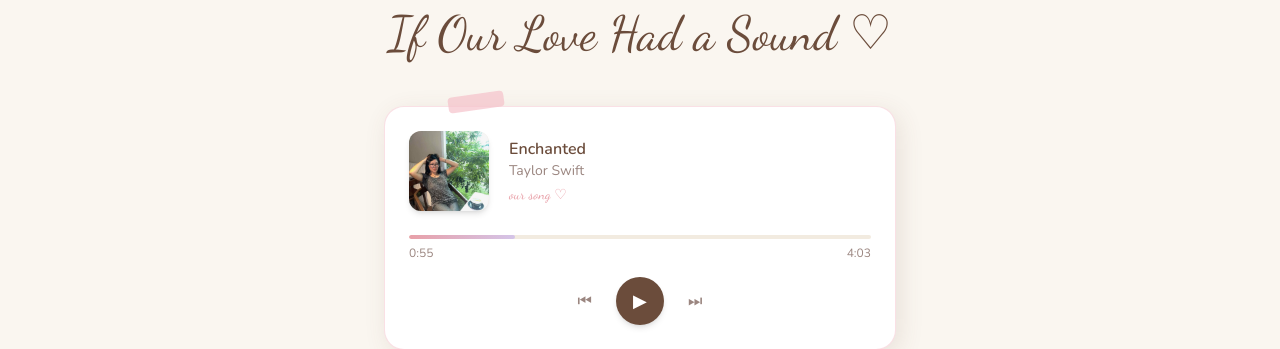
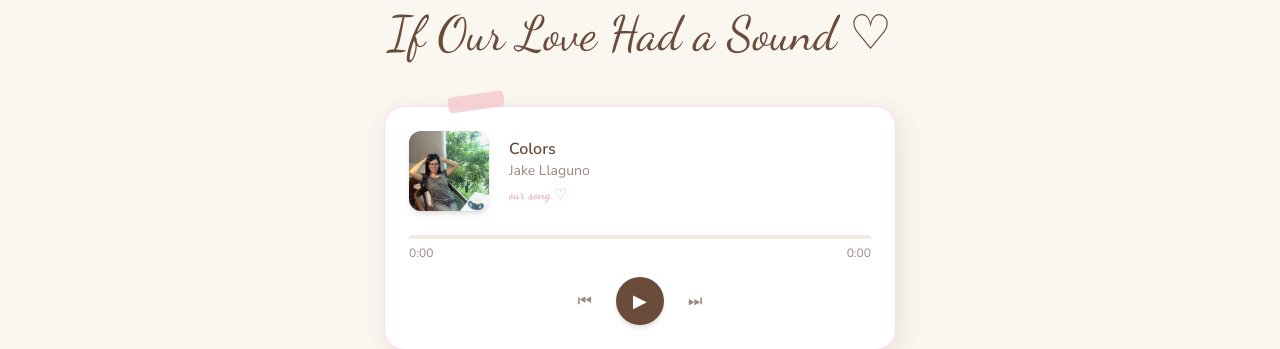
Before and after one commit to Kayden-ken/best-moments-of-our-life, a React (Vite) app: page / in a window 1280 px wide. Shown: the part 6400-6749 px from the top of the page. Built offline with nearby package versions, Linux system fonts and the light colour scheme; the HTML template or start-up script is replaced by a standard one.

Commit message:
Add working music player

```diff
--- a/src/App.tsx
+++ b/src/App.tsx
@@ -9,6 +9,7 @@
 import photo_nightout from "@/imports/b65bda61-4da2-4c81-9c33-f09565e37ea9.jpg";
 import photo_food from "@/imports/1d05adb2-d464-4ec0-bdfd-497deffc9d1f.jpg";
 import photo_plaza from "@/imports/7b357d5d-7c32-48d1-b440-92c75b73db12.jpg";
+import song_colors from "@/imports/colors.mp3";
 
 // ─── Decorative SVGs ────────────────────────────────────────────────
 function Heart({ size = 16, className = "", style }: { size?: number; className?: string; style?: React.CSSProperties }) {
@@ -562,24 +563,83 @@
 // ─── Music Player ─────────────────────────────────────────────────────
 function MusicPlayer() {
   const [playing, setPlaying] = useState(false);
-  const [progress, setProgress] = useState(23);
-  const timerRef = useRef<ReturnType<typeof setInterval> | null>(null);
+  const [progress, setProgress] = useState(0);
+  const [duration, setDuration] = useState(0);
+  const [currentTime, setCurrentTime] = useState(0);
+  const audioRef = useRef<HTMLAudioElement | null>(null);
 
   useEffect(() => {
+    const audio = audioRef.current;
+    if (!audio) return;
+
+    const handleLoadedMetadata = () => {
+      setDuration(audio.duration);
+    };
+
+    const handleTimeUpdate = () => {
+      setCurrentTime(audio.currentTime);
+      if (audio.duration) {
+        setProgress((audio.currentTime / audio.duration) * 100);
+      }
+    };
+
+    const handleEnded = () => {
+      setPlaying(false);
+      setCurrentTime(0);
+      setProgress(0);
+      audio.currentTime = 0;
+    };
+
+    audio.addEventListener("loadedmetadata", handleLoadedMetadata);
+    audio.addEventListener("timeupdate", handleTimeUpdate);
+    audio.addEventListener("ended", handleEnded);
+
+    return () => {
+      audio.removeEventListener("loadedmetadata", handleLoadedMetadata);
+      audio.removeEventListener("timeupdate", handleTimeUpdate);
+      audio.removeEventListener("ended", handleEnded);
+    };
+  }, []);
+
+  const togglePlay = async () => {
+    const audio = audioRef.current;
+    if (!audio) return;
+
     if (playing) {
-      timerRef.current = setInterval(() => {
-        setProgress(p => p >= 100 ? (setPlaying(false), 0) : p + 0.3);
-      }, 200);
+      audio.pause();
+      setPlaying(false);
     } else {
-      if (timerRef.current) clearInterval(timerRef.current);
+      try {
+        await audio.play();
+        setPlaying(true);
+      } catch (error) {
+        console.error("Audio playback failed:", error);
+      }
     }
-    return () => { if (timerRef.current) clearInterval(timerRef.current); };
-  }, [playing]);
+  };
 
-  const toTime = (pct: number) => {
-    const total = 243;
-    const secs = Math.floor((pct / 100) * total);
-    return `${Math.floor(secs / 60)}:${String(secs % 60).padStart(2, "0")}`;
+  const seek = (seconds: number) => {
+    const audio = audioRef.current;
+    if (!audio || !Number.isFinite(audio.duration)) return;
+
+    audio.currentTime = Math.max(
+      0,
+      Math.min(audio.currentTime + seconds, audio.duration)
+    );
+  };
+
+  const seekToPercentage = (percentage: number) => {
+    const audio = audioRef.current;
+    if (!audio || !Number.isFinite(audio.duration)) return;
+
+    audio.currentTime = percentage * audio.duration;
+  };
+
+  const toTime = (seconds: number) => {
+    if (!Number.isFinite(seconds)) return "0:00";
+    const mins = Math.floor(seconds / 60);
+    const secs = Math.floor(seconds % 60);
+    return `${mins}:${String(secs).padStart(2, "0")}`;
   };
 
   return (
@@ -589,6 +649,8 @@
         <div className="relative">
           <WashiTape color="var(--pink)" rotation={-8} className="-top-3 left-16" />
           <div className="music-player p-6">
+            <audio ref={audioRef} src={song_colors} preload="metadata" />
+
             <div className="flex items-center gap-5 mb-6">
               <div className="w-20 h-20 rounded-xl overflow-hidden flex-shrink-0 bg-[var(--cream-dark)] shadow-md">
                 <img
@@ -598,30 +660,53 @@
                 />
               </div>
               <div>
-                <p className="font-body font-semibold text-[var(--brown)] text-base">Enchanted</p>
-                <p className="text-[var(--muted)] text-sm">Taylor Swift</p>
+                <p className="font-body font-semibold text-[var(--brown)] text-base">Colors</p>
+                <p className="text-[var(--muted)] text-sm">Jake Llaguno</p>
                 <p className="font-script text-[var(--blush)] text-sm mt-1">our song ♡</p>
               </div>
             </div>
+
             <div className="mb-3">
-              <div className="w-full h-1 bg-[var(--cream-dark)] rounded-full overflow-hidden">
+              <div
+                className="w-full h-1 bg-[var(--cream-dark)] rounded-full overflow-hidden cursor-pointer"
+                onClick={(e) => {
+                  const rect = e.currentTarget.getBoundingClientRect();
+                  const clickPosition = e.clientX - rect.left;
+                  const percentage = Math.max(0, Math.min(1, clickPosition / rect.width));
+                  seekToPercentage(percentage);
+                }}
+              >
                 <div className="progress-bar h-full" style={{ width: `${progress}%` }} />
               </div>
               <div className="flex justify-between mt-1.5">
-                <span className="text-[var(--muted)] text-xs">{toTime(progress)}</span>
-                <span className="text-[var(--muted)] text-xs">4:03</span>
+                <span className="text-[var(--muted)] text-xs">{toTime(currentTime)}</span>
+                <span className="text-[var(--muted)] text-xs">{toTime(duration)}</span>
               </div>
             </div>
+
             <div className="flex items-center justify-center gap-6 mt-4">
-              <button className="text-[var(--muted)] hover:text-[var(--brown)] transition-colors" onClick={() => setProgress(p => Math.max(0, p - 5))}>⏮</button>
+              <button
+                className="text-[var(--muted)] hover:text-[var(--brown)] transition-colors"
+                onClick={() => seek(-10)}
+                aria-label="Go back 10 seconds"
+              >
+                ⏮
+              </button>
               <button
                 className="w-12 h-12 rounded-full flex items-center justify-center shadow-md transition-all duration-200 hover:scale-105 active:scale-95"
                 style={{ background: "var(--brown)", color: "white", fontSize: "18px" }}
-                onClick={() => setPlaying(!playing)}
+                onClick={togglePlay}
+                aria-label={playing ? "Pause" : "Play"}
               >
                 {playing ? "⏸" : "▶"}
               </button>
-              <button className="text-[var(--muted)] hover:text-[var(--brown)] transition-colors" onClick={() => setProgress(p => Math.min(100, p + 5))}>⏭</button>
+              <button
+                className="text-[var(--muted)] hover:text-[var(--brown)] transition-colors"
+                onClick={() => seek(10)}
+                aria-label="Skip forward 10 seconds"
+              >
+                ⏭
+              </button>
             </div>
           </div>
           <div className="sticky-note absolute -bottom-10 -right-6 w-28 text-xs rotate-6">
```
Also changed, not shown: 1 other file (tests, documents, lock files or other folders).
